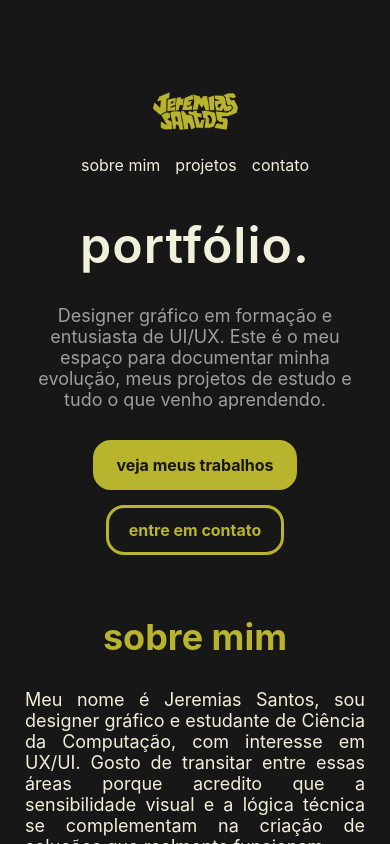
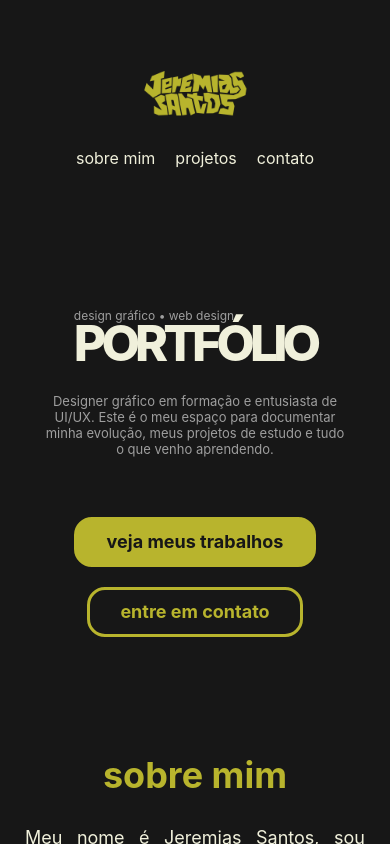
Before and after one commit to jeremiasvictor/portfolio, a React (Create React App) app: page / in a window 390 px wide. Shown: the top 844 px of the page. Built offline with nearby package versions, Linux system fonts and the light colour scheme; a web font is replaced by a local one.

Commit message:
home page fixes

```diff
--- a/src/App.js
+++ b/src/App.js
@@ -4,7 +4,7 @@ import styles from "./App.module.css";
 import Home from "./pages/home/Home";
 import AboutAndTecnologies from "./pages/aboutAndTecnologies/AboutAndTecnologies";
 import Projects from "./pages/projects/Projects";
-import Footer from "./pages/footer/Footer";
+import Contact from "./pages/contact/Contact";
 
 function App() {
   return (
@@ -12,7 +12,7 @@ function App() {
       <Home />
       <AboutAndTecnologies />
       <Projects />
-      <Footer />
+      <Contact />
     </div>
   );
 }
--- a/src/pages/home/Home.js
+++ b/src/pages/home/Home.js
@@ -4,36 +4,34 @@ import styles from "./Home.module.css";
 function Home() {
   return (
     <section id="home" className={styles.homeContainer}>
-      <div className={styles.headerGroup}>
-        <img className={styles.headerLogo} src="./logo-minha.png" alt="" />
+      <div className={styles.header}>
+        <img className={styles.headerLogo} src="./logo-minha.png" alt="logo" />
         <div className={styles.headerNav}>
           <a href="#aboutandtecnologies">sobre mim</a>
           <a href="#projects">projetos</a>
-          <a href="#footer">contato</a>
+          <a href="#contact">contato</a>
         </div>
       </div>
 
-      <div className={styles.titleContainer}>
+      <div className={styles.contentWrapper}>
         <div className={styles.titleGroup}>
-          {/* <p className={styles.titleTag}>meu</p> */}
-          <h1 className={styles.title}>portfólio.</h1>
+          <p className={styles.titleTag}>design gráfico • web design</p>
+          <h1 className={styles.title}>portfólio</h1>
         </div>
       </div>
 
-      <div className={styles.description}>
-        <p>
-          Designer gráfico em formação e entusiasta de UI/UX. Este é o meu
-          espaço para documentar minha evolução, meus projetos de estudo e tudo
-          o que venho aprendendo.
-        </p>
-      </div>
+      <p className={styles.description}>
+        Designer gráfico em formação e entusiasta de UI/UX. Este é o meu espaço
+        para documentar minha evolução, meus projetos de estudo e tudo o que
+        venho aprendendo.
+      </p>
 
-      <div className={styles.homeButtonsGroup}>
+      <div className={styles.ButtonsGroup}>
         <div className={styles.worksButton}>
           <a href="#projects">veja meus trabalhos</a>
         </div>
         <div className={styles.contactButton}>
-          <a href="#footer">entre em contato</a>
+          <a href="#contact">entre em contato</a>
         </div>
       </div>
     </section>
--- a/src/pages/home/Home.module.css
+++ b/src/pages/home/Home.module.css
@@ -1,10 +1,9 @@
 .homeContainer {
   display: flex;
   flex-direction: column;
-  gap: 16px;
 }
 
-.headerGroup {
+.header {
   display: flex;
   justify-content: space-between;
   align-items: center;
@@ -40,14 +39,14 @@
   cursor: pointer;
 }
 
-.titleContainer {
+.contentWrapper {
   display: flex;
   justify-content: center;
   width: 100%;
+  margin-top: 140px;
 }
 
 .titleGroup {
-  margin-top: 40px;
   display: flex;
   flex-direction: column;
   align-items: flex-start;
@@ -56,35 +55,35 @@
 
 .titleTag {
   margin: 0;
-  margin-bottom: -50px;
-  font-size: 30px;
+  margin-bottom: -20px;
+  font-size: 20px;
+  color: var(--text-gray);
 }
 
 .title {
   margin: 0;
-  font-weight: 600;
+  font-weight: 800;
   font-size: 130px;
-  letter-spacing: 3px;
-}
-
-.description p {
-  margin: 0;
+  letter-spacing: -5px;
+  text-transform: uppercase;
 }
 
 .description {
   max-width: 550px;
-  margin: 30px auto;
+  margin: auto;
+  margin-bottom: 60px;
   text-align: center;
   font-size: 20px;
   font-weight: 400;
   color: var(--text-gray);
 }
 
-.homeButtonsGroup {
+.ButtonsGroup {
   flex-wrap: wrap;
   display: flex;
   justify-content: center;
   gap: 20px;
+  margin-bottom: 40px;
 }
 .worksButton,
 .contactButton {
@@ -133,14 +132,9 @@
 }
 
 @media (max-width: 1100px) {
-  .headerGroup {
-    display: flex;
-    flex-direction: column;
-    align-items: center;
-    gap: 15px;
-    width: 100%;
-    padding: 0;
-    margin-top: 40px;
+  .homeContainer {
+    padding: 30px;
+    min-height: auto;
   }
 
   .title {
@@ -148,75 +142,96 @@
   }
 
   .headerNav {
+    gap: 40px;
+    font-size: 13px;
+  }
+
+  .titleTag {
+    margin-bottom: -15px;
+  }
+
+  .titleGroup {
+    margin-bottom: 20px;
+  }
+}
+
+@media (max-width: 768px) {
+  .homeContainer {
+    padding: 20px;
+    min-height: auto;
+  }
+
+  .header {
+    flex-direction: column;
     gap: 30px;
+    margin-bottom: 60px;
+  }
+
+  .headerNav {
+    gap: 30px;
+    justify-content: center;
+    font-size: 12px;
+  }
+
+  .title {
+    font-size: 70px;
+  }
+
+  .titleTag {
+    font-size: 16px;
+    margin-bottom: -10px;
+  }
+
+  .description {
     font-size: 14px;
   }
 
-  .headerLogo {
-    width: 100px;
-    max-width: 100px;
-    margin: 0 auto;
+  .buttonsGroup {
+    gap: 15px;
+    flex-direction: column;
+    width: 100%;
+  }
+
+  .primaryButton,
+  .secondaryButton {
+    width: 100%;
+    max-width: 320px;
+    font-size: 15px;
+    padding: 14px 30px;
   }
 }
 
 @media (max-width: 430px) {
   .homeContainer {
-    display: flex;
-    flex-direction: column;
-    gap: 0px;
+    padding: 16px;
   }
 
-  .headerLogo {
-    width: 100px !important;
-    max-width: 100px !important;
-    display: block;
+  .header {
+    gap: 20px;
+    margin-bottom: 0px;
   }
 
   .headerNav {
-    display: flex;
-    justify-content: center;
-    gap: 15px;
-    width: 100%;
-  }
-
-  .headerNav p {
-    margin: 0;
-  }
-
-  .titleGroup {
-    margin-top: 40px;
+    gap: 20px;
+    font-size: 11px;
   }
 
   .title {
     font-size: 50px;
-    text-align: center;
-    letter-spacing: 1px;
   }
 
   .titleTag {
-    margin: 0;
-    margin-bottom: -15px;
-    font-size: 16px;
-  }
-
-  .homeButtonsGroup {
-    flex-direction: column;
-    align-items: center;
-    gap: 15px;
-    width: 100%;
-  }
-
-  .worksButton,
-  .contactButton {
-    max-width: 300px;
-    font-size: 16px;
-    padding: 0 20px;
-    text-align: center;
-    justify-content: center;
+    font-size: 12px;
   }
 
   .description {
-    width: 100%;
-    font-size: 18px;
+    font-size: 13px;
+  }
+
+  .primaryButton,
+  .secondaryButton {
+    padding: 12px 24px;
+    font-size: 14px;
+    max-width: 280px;
   }
 }
```
